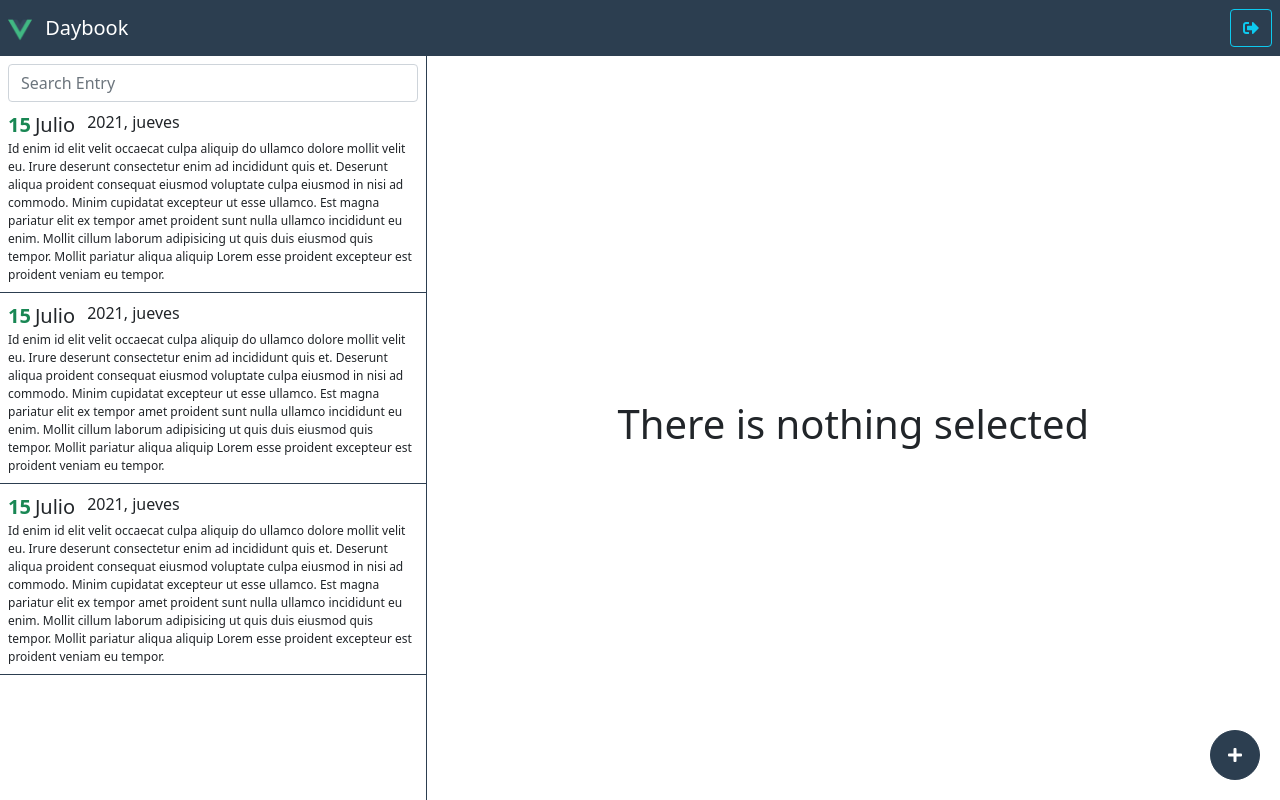
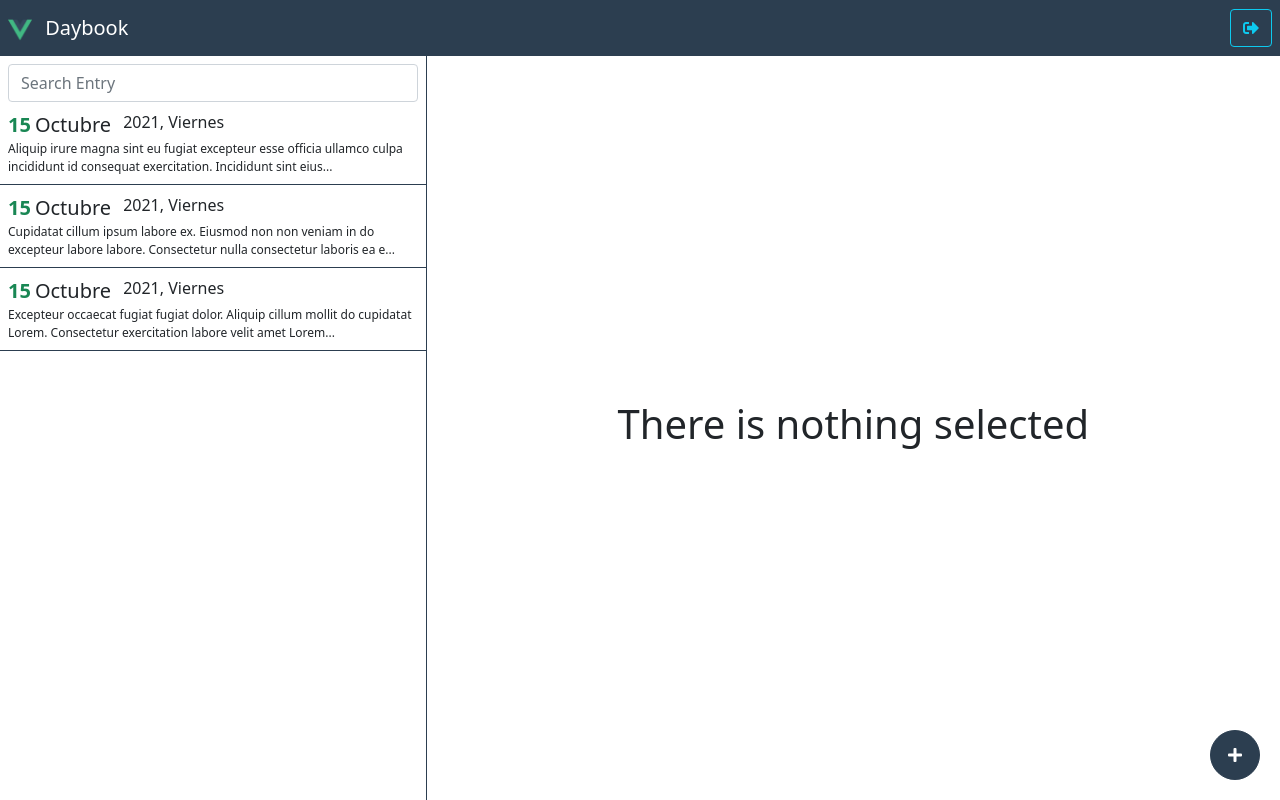
Before and after one commit to Emme243/journal, a Vue app: page /#/daybook in a window 1280 px wide. Built offline with nearby package versions, Linux system fonts and the light colour scheme.

Commit message:
Se colocó la información respectiva en el entryList.vue componente

```diff
--- a/src/modules/daybook/components/Entry.vue
+++ b/src/modules/daybook/components/Entry.vue
@@ -1,27 +1,52 @@
 <template>
   <div
     class="entry-container pointer p-2"
-    @click="$router.push({ name: 'entry', params: { id: 10 } })"
+    @click="$router.push({ name: 'entry', params: { id: entry.id } })"
   >
     <div class="entry-title d-flex">
-      <span class="text-success fs-5 fw-bold">15</span>
-      <span class="mx-1 fs-5">Julio</span>
-      <span class="mx-2 fw-light">2021, jueves</span>
+      <span class="text-success fs-5 fw-bold">{{ day }}</span>
+      <span class="mx-1 fs-5">{{ month }}</span>
+      <span class="mx-2 fw-light">{{ yearDay }}</span>
     </div>
 
     <div class="entry-description">
-      Id enim id elit velit occaecat culpa aliquip do ullamco dolore mollit velit eu. Irure deserunt
-      consectetur enim ad incididunt quis et. Deserunt aliqua proident consequat eiusmod voluptate
-      culpa eiusmod in nisi ad commodo. Minim cupidatat excepteur ut esse ullamco. Est magna
-      pariatur elit ex tempor amet proident sunt nulla ullamco incididunt eu enim. Mollit cillum
-      laborum adipisicing ut quis duis eiusmod quis tempor. Mollit pariatur aliqua aliquip Lorem
-      esse proident excepteur est proident veniam eu tempor.
+      {{ shortText }}
     </div>
   </div>
 </template>
 
 <script>
-export default {}
+// prettier-ignore
+const months = ['Enero', 'Febrero', 'Marzo', 'Abril', 'Mayo', 'Junio','Julio', 'Agosto', 'Septiembre', 'Octubre', 'Noviembre', 'Diciembre']
+const days = ['Domingo', 'Lunes', 'Martes', 'Miércoles', 'Jueves', 'Viernes', 'Sábado']
+
+export default {
+  props: {
+    entry: {
+      type: Object,
+      required: true
+    }
+  },
+  computed: {
+    shortText() {
+      return this.entry.text.length > 130
+        ? this.entry.text.substring(0, 130) + '...'
+        : this.entry.text
+    },
+    day() {
+      const date = new Date(this.entry.date)
+      return date.getDate()
+    },
+    month() {
+      const date = new Date(this.entry.date)
+      return months[date.getMonth()]
+    },
+    yearDay() {
+      const date = new Date(this.entry.date)
+      return `${date.getFullYear()}, ${days[date.getDay()]}`
+    }
+  }
+}
 </script>
 
 <style lang="scss">
--- a/src/modules/daybook/components/EntryList.vue
+++ b/src/modules/daybook/components/EntryList.vue
@@ -5,7 +5,7 @@
     </div>
 
     <div class="entry-scrollarea">
-      <Entry v-for="item in entriesByTerm" :key="item.id"></Entry>
+      <Entry v-for="entry in entriesByTerm" :key="entry.id" :entry="entry"></Entry>
     </div>
   </div>
 </template>
```
